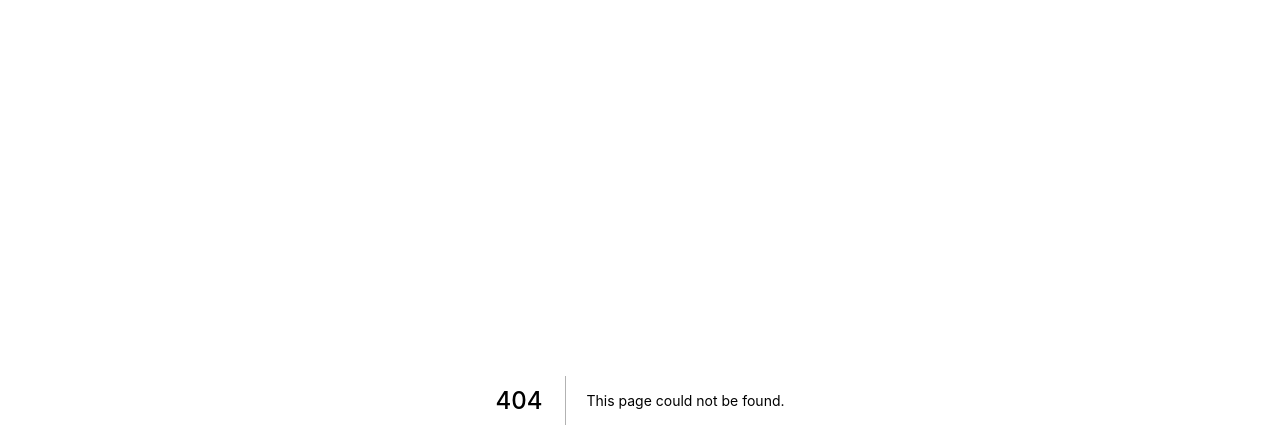
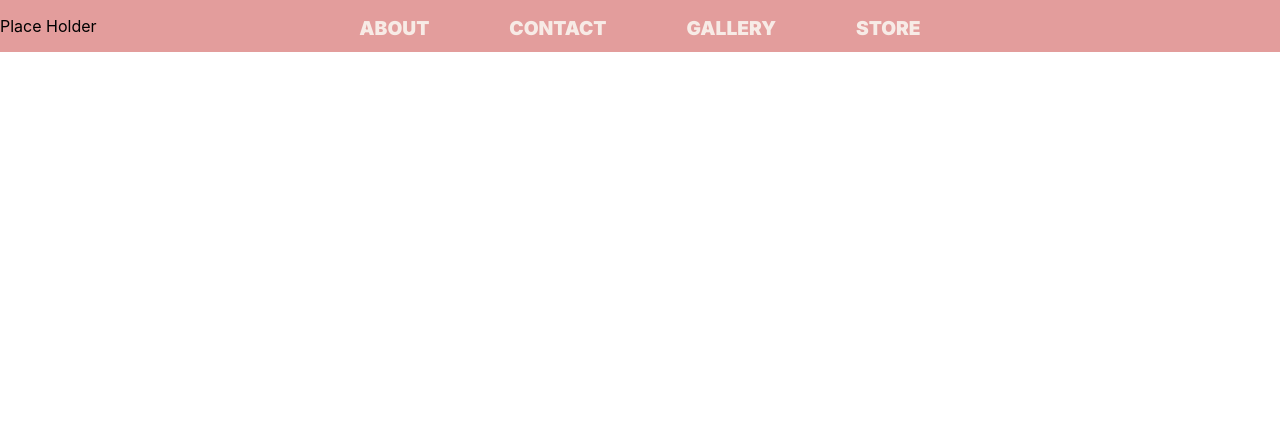
Before and after one commit to berbaroovez/jack-white, a Next.js app: page /about in a window 1280 px wide. Before the commit this address had no page. Shown: the top 448 px of the page. Built offline with nearby package versions, Linux system fonts and the light colour scheme.

Commit message:
fixing about page

```diff
--- /dev/null
+++ b/pages/about.js
@@ -0,0 +1,9 @@
+import Layout from "../components/Layout";
+
+export default function About() {
+  return (
+    <Layout>
+      <p>Place Holder</p>
+    </Layout>
+  );
+}
```
